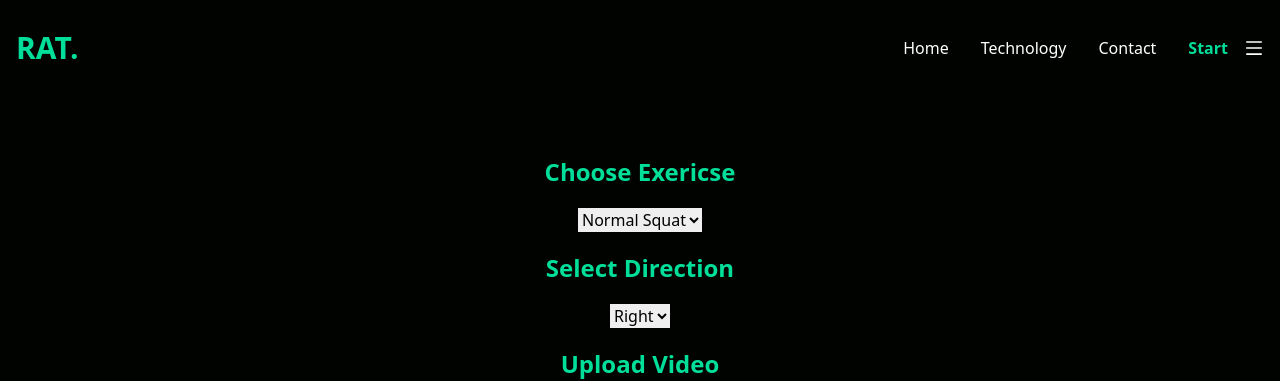
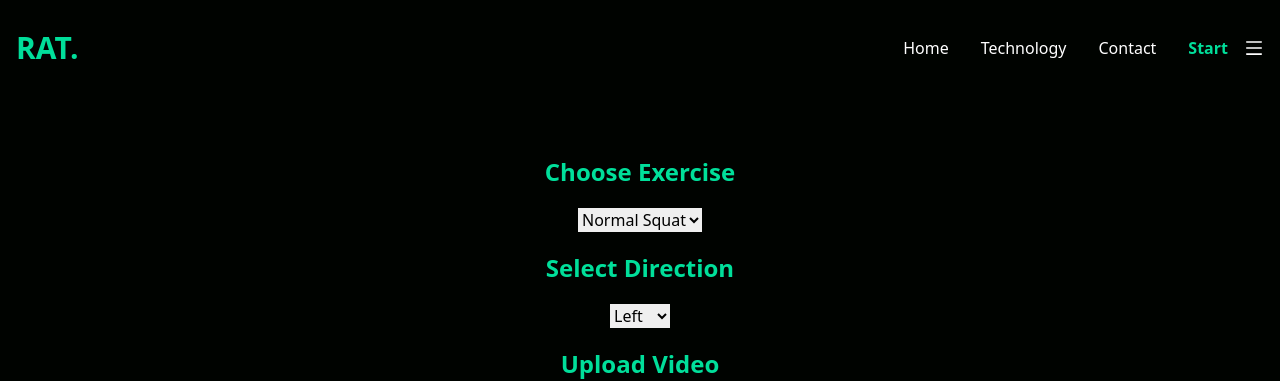
Before and after one commit to ikanbilis99/gym-webapp, a React (Create React App) app: page /getstarted in a window 1280 px wide. Shown: the top 381 px of the page. Built offline with nearby package versions, Linux system fonts and the light colour scheme.

Commit message:
Update Main.jsx

```diff
--- a/src/components/Main.jsx
+++ b/src/components/Main.jsx
@@ -4,7 +4,7 @@ import {Link} from "react-router-dom";
 
 export const Main = () => {
   const [exercise, setExercise] = useState('normal_squat');
-  const [side, setSide] = useState('Right');
+  const [side, setSide] = useState('Left');
   const [file, setFile] = useState();
 
   // const handleSubmit = (e) => {
@@ -50,7 +50,7 @@ export const Main = () => {
   return (
     // <form onSubmit={handleSubmit} method="POST">
     <div>
-      <h2 className='text-2xl text-[#00df9a] font-bold mt-[60px] text-center'>Choose Exericse</h2>
+      <h2 className='text-2xl text-[#00df9a] font-bold mt-[60px] text-center'>Choose Exercise</h2>
       <div style={{display: 'flex' , justifyContent: 'center'}}>
         <select
           className='mt-[20px]'
@@ -70,8 +70,8 @@ export const Main = () => {
           value={side}
           onChange={(e) => setSide(e.target.value)}
         >
+          <option value="Left">Left</option>
           <option value="Right">Right</option>
-          <option value="Left">Left</option>
         </select>
       </div>
 
```
